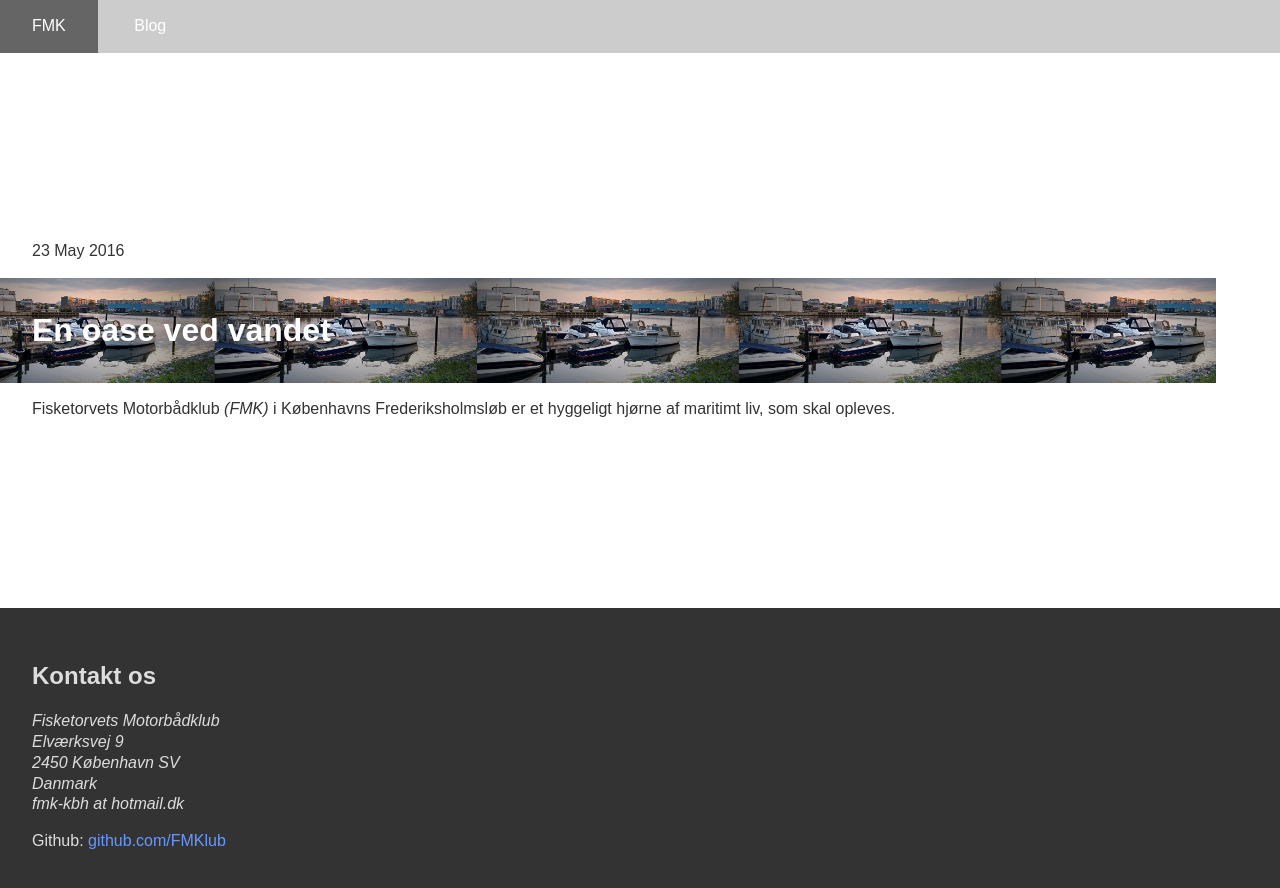
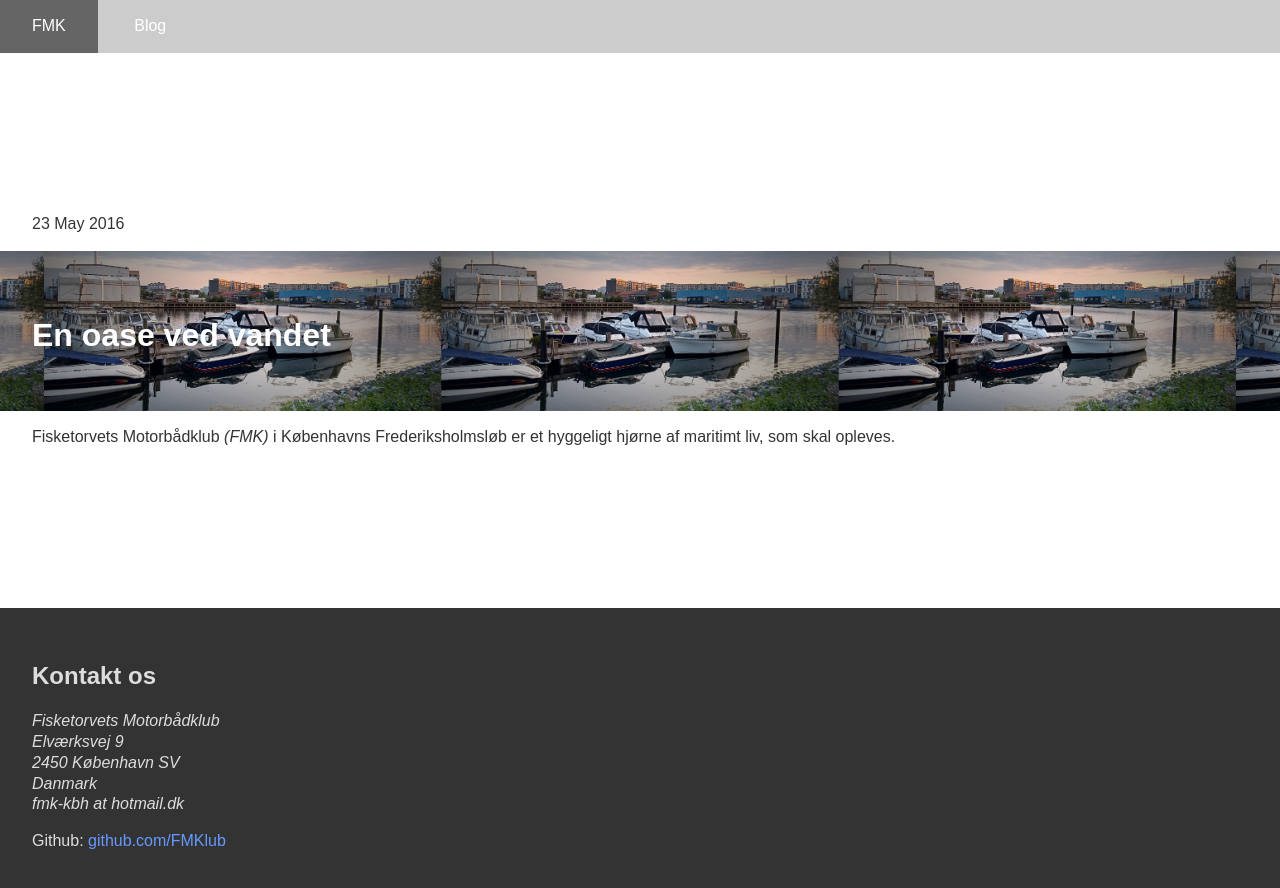
Before and after one commit to fisketorvetsmotorbaadklub/fisketorvetsmotorbaadklub.github.io, a Jekyll site: the page built from _posts/2016-05-23-en-oase-ved-vandet.md, in a window 1280 px wide. Shown: the top 888 px of the page. Built offline with Jekyll 4.4.1, drawn with Linux system fonts in a browser that asks for light colours.

Commit message:
Update main.css

```diff
--- a/css/main.css
+++ b/css/main.css
@@ -51,10 +51,10 @@
 
 .img-title {
   display: block;
-  width: 100%;
-  min-height: 6rem;
+  min-width: 100%;
+  min-height: 10rem;
   color: #fff;
-  padding: 2rem;
+  padding: 4rem 2rem 2rem;
   box-sizing: border-box;
   background-position: center center;
   background-size: auto 100%;
```
